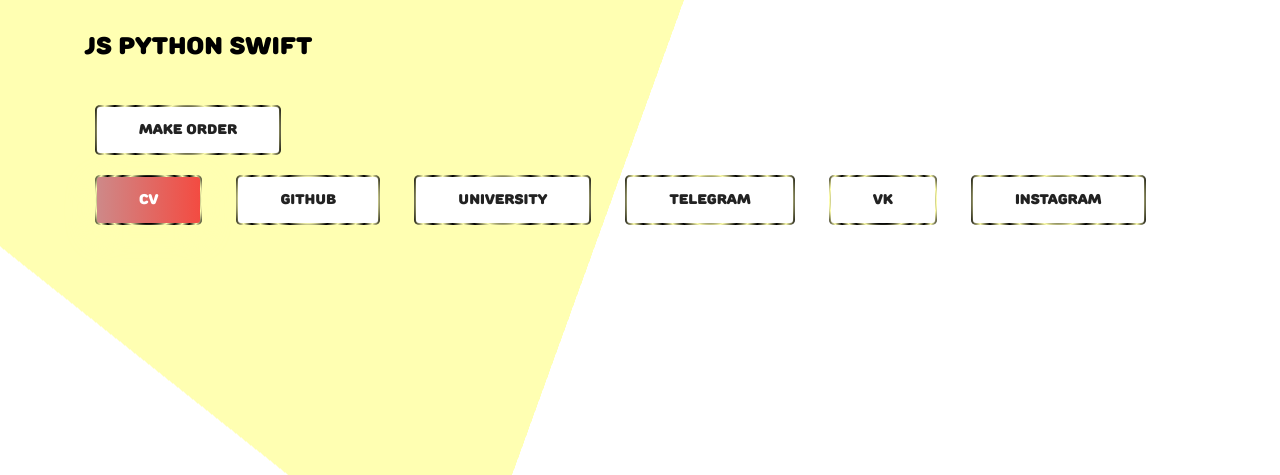
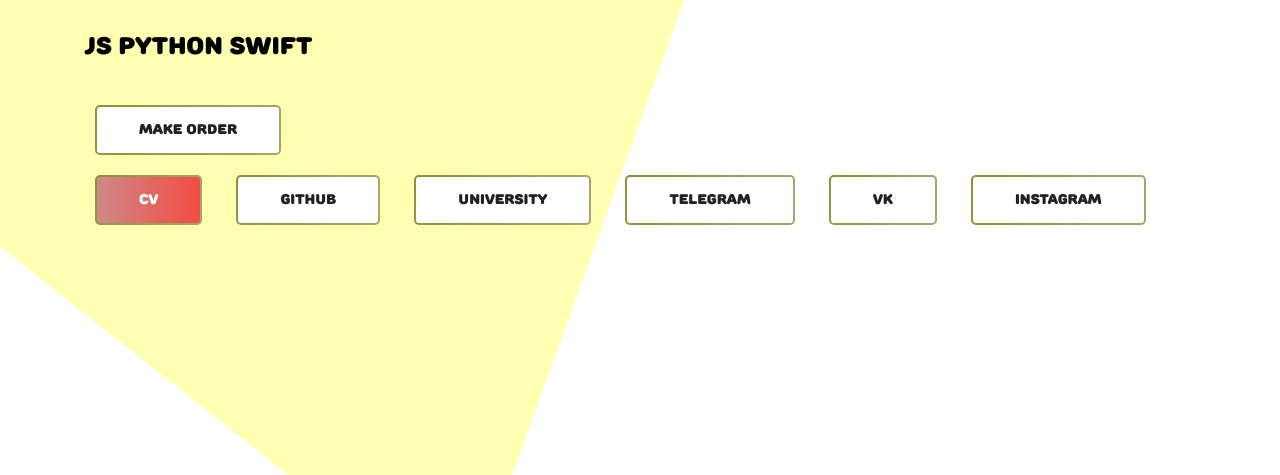
Before and after one commit to D1gout/D1gout.github.io, a plain HTML site: page index.html in a window 1280 px wide. Shown: the part 325-800 px from the top of the page. Drawn offline with Linux system fonts and the light colour scheme.

Commit message:
Update style.css

```diff
--- a/css/style.css
+++ b/css/style.css
@@ -139,24 +139,24 @@
   border-radius: 5px;
   background-origin: border-box;
   background-clip: content-box, border-box;
-  background-image: linear-gradient(to right, #cd8a8a 0%, #f44a40 100%), radial-gradient(circle, rgba(0,0,0,1) 0%, rgba(255,255,178,1) 10%, rgba(0,0,0,1) 20%, rgba(255,255,178,1) 30%, rgba(0,0,0,1) 40%, rgba(255,255,178,1) 50%, rgba(0,0,0,1) 60%, rgba(255,255,178,1) 70%, rgba(0,0,0,1) 80%, rgba(255,255,178,1) 90%, rgba(0,0,0,1) 100%);
+  background-image: linear-gradient(to right, #cd8a8a 0%, #f44a40 100%), radial-gradient(circle at top left, #8f8f35, #a5a570);
   border: double 2px transparent;
   box-shadow: 0px 10px 30px #ffffb2; }
   .primary_btn span {
     padding: 0 42px; }
   .primary_btn.tr-bg {
-    background-image: linear-gradient(#ffffff, #ffffff), radial-gradient(circle, rgba(0,0,0,1) 0%, rgba(255,255,178,1) 10%, rgba(0,0,0,1) 20%, rgba(255,255,178,1) 30%, rgba(0,0,0,1) 40%, rgba(255,255,178,1) 50%, rgba(0,0,0,1) 60%, rgba(255,255,178,1) 70%, rgba(0,0,0,1) 80%, rgba(255,255,178,1) 90%, rgba(0,0,0,1) 100%);
+    background-image: linear-gradient(#ffffff, #ffffff), radial-gradient(circle at top left, #8f8f35, #a5a570);
     border: 2px solid transparent;
     color: #222222;
     box-shadow: none; }
     .primary_btn.tr-bg:hover {
-      background-image: linear-gradient(to right, #cd8a8a 0%, #f44a40 100%), radial-gradient(circle, rgba(0,0,0,1) 0%, rgba(255,255,178,1) 10%, rgba(0,0,0,1) 20%, rgba(255,255,178,1) 30%, rgba(0,0,0,1) 40%, rgba(255,255,178,1) 50%, rgba(0,0,0,1) 60%, rgba(255,255,178,1) 70%, rgba(0,0,0,1) 80%, rgba(255,255,178,1) 90%, rgba(0,0,0,1) 100%);
+      background-image: linear-gradient(to right, #cd8a8a 0%, #f44a40 100%), radial-gradient(circle at top left, #8f8f35, #a5a570);
       border: double 2px transparent;
       color: #ffffff;
-      box-shadow: 0px 10px 30px rgba(118, 85, 225, 0.3); }
+      box-shadow: 0px 10px 30px #ffffb2; }
   .primary_btn:hover {
-    background-image: linear-gradient(#ffffff, #ffffff), radial-gradient(circle, rgba(0,0,0,1) 0%, rgba(255,255,178,1) 10%, rgba(0,0,0,1) 20%, rgba(255,255,178,1) 30%, rgba(0,0,0,1) 40%, rgba(255,255,178,1) 50%, rgba(0,0,0,1) 60%, rgba(255,255,178,1) 70%, rgba(0,0,0,1) 80%, rgba(255,255,178,1) 90%, rgba(0,0,0,1) 100%);
-    border: 2px solid radial-gradient(circle, rgba(0,0,0,1) 0%, rgba(255,255,178,1) 10%, rgba(0,0,0,1) 20%, rgba(255,255,178,1) 30%, rgba(0,0,0,1) 40%, rgba(255,255,178,1) 50%, rgba(0,0,0,1) 60%, rgba(255,255,178,1) 70%, rgba(0,0,0,1) 80%, rgba(255,255,178,1) 90%, rgba(0,0,0,1) 100%);
+    background-image: linear-gradient(#ffffff, #ffffff), radial-gradient(circle at top left, #8f8f35, #a5a570);
+    border: 2px solid radial-gradient(circle at top left, #8f8f35, #a5a570);
     color: #222222;
     box-shadow: none;
     background-clip: border-box; }
```
